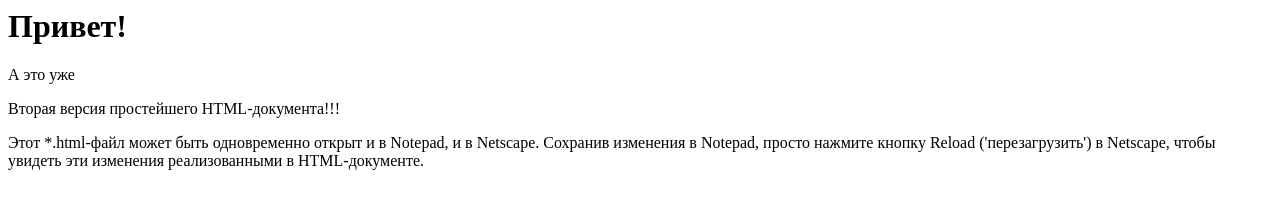
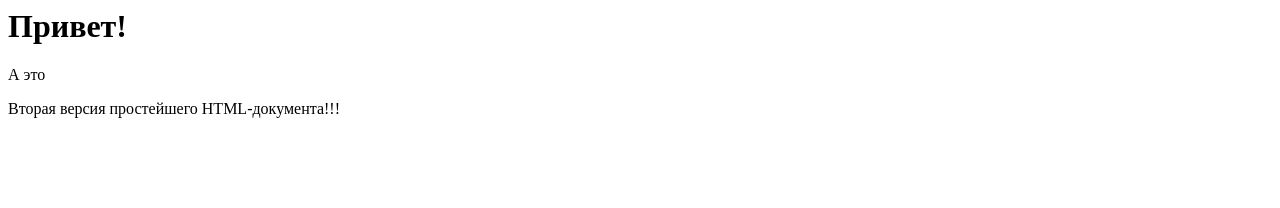
Before and after one commit to StasGubanov/GitTest, a plain HTML site: page index.html in a window 1280 px wide. Drawn offline with Linux system fonts and the light colour scheme.

Commit message:
Update index.html

```diff
--- a/index.html
+++ b/index.html
@@ -4,8 +4,7 @@
 </head>
 <body>
 <H1>Привет!</H1>
-<P> А это уже</P>
+<P> А это</P>
 <P> Вторая версия простейшего HTML-документа!!! </P>
-<P> Этот *.html-файл может быть одновременно открыт и в Notepad, и в Netscape. Сохранив изменения в Notepad, просто нажмите кнопку Reload ('перезагрузить') в Netscape, чтобы увидеть эти изменения реализованными в HTML-документе. </P>
 </body>
 </html>
```
